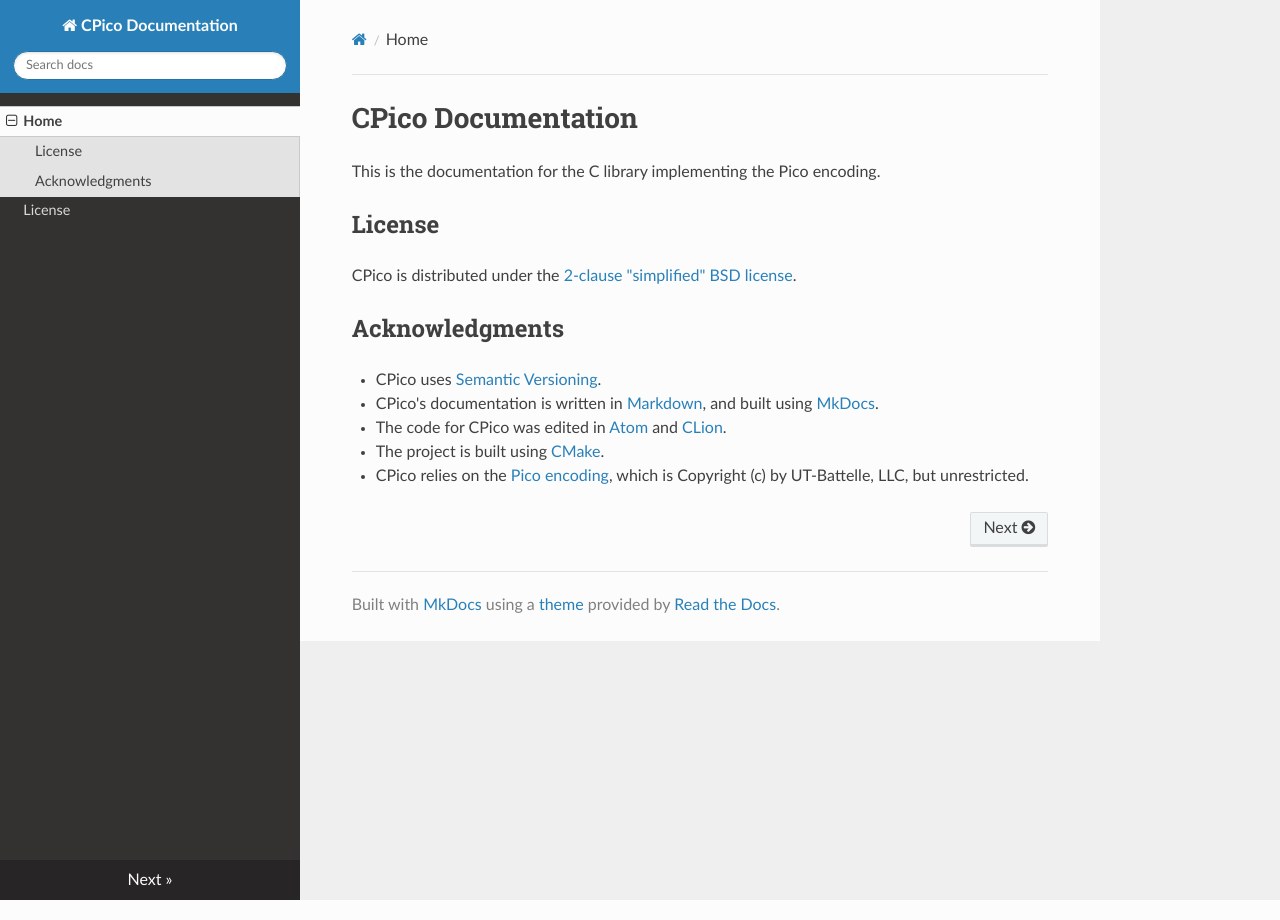
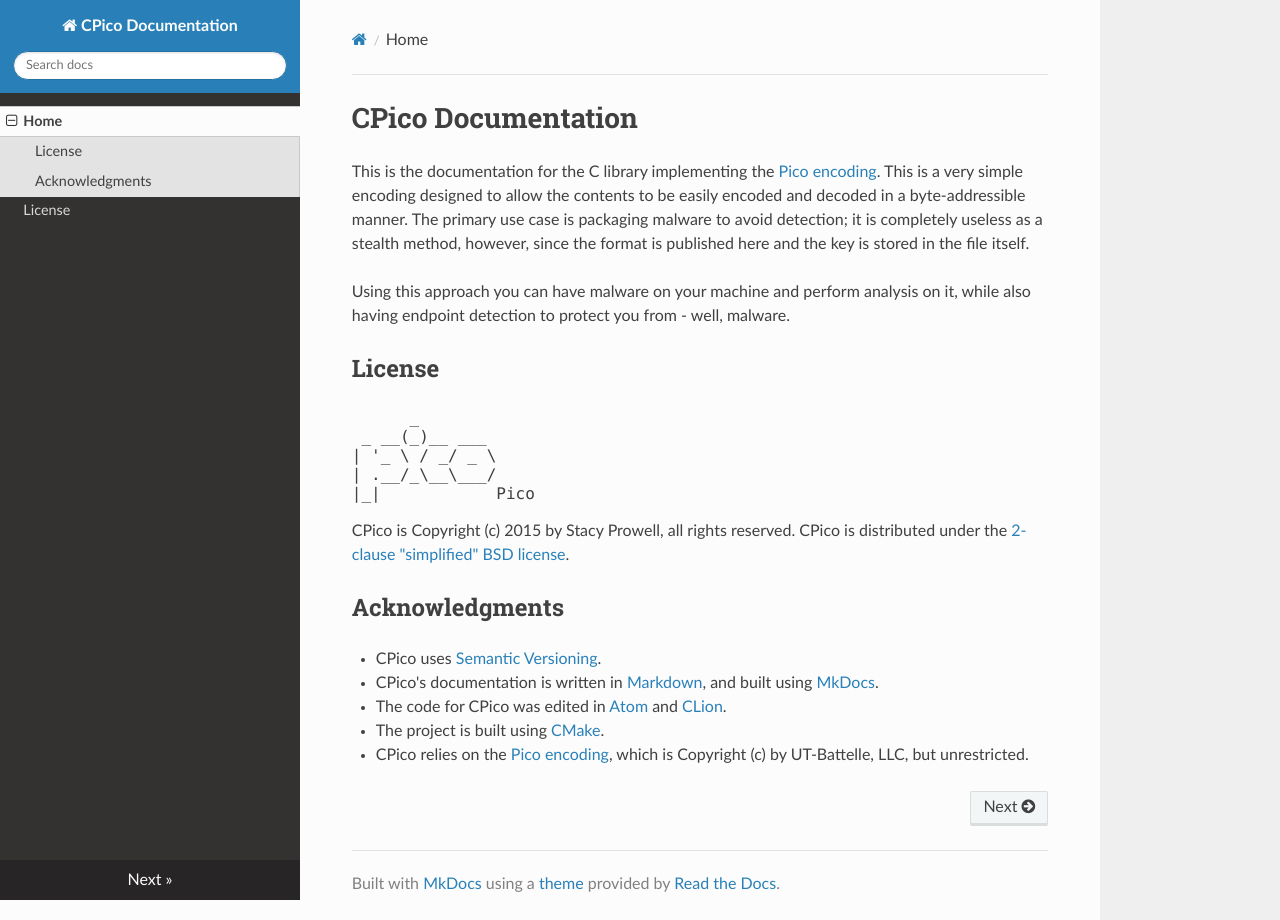
Before and after one commit to mons-pico/pico, an MkDocs documentation site: the page built from docs/index.md, in a window 1280 px wide. Built offline with MkDocs 1.6.1, drawn with Linux system fonts in a browser that asks for light colours; nearby versions of some CDN libraries; old or Windows-style settings are respelled for this version of MkDocs.

Commit message:
Update to documentation.

```diff
--- a/docs/index.md
+++ b/docs/index.md
@@ -1,11 +1,27 @@
 # CPico Documentation
 
-This is the documentation for the C library implementing the Pico encoding.
+This is the documentation for the C library implementing the
+[Pico encoding][mons-pico].  This is a very simple encoding designed to allow
+the contents to be easily encoded and decoded in a byte-addressible manner.
+The primary use case is packaging malware to avoid detection; it is completely
+useless as a stealth method, however, since the format is published here and
+the key is stored in the file itself.
+
+Using this approach you can have malware on your machine and perform analysis
+on it, while also having endpoint detection to protect you from - well, malware.
 
 ## License
 
-CPico is distributed under the
-[2-clause "simplified" BSD license](license.md).
+<pre>
+      _
+ _ __(_)__ ___
+| '_ \ / _/ _ \
+| .__/_\__\___/
+|_|            Pico
+</pre>
+
+CPico is Copyright (c) 2015 by Stacy Prowell, all rights reserved.  CPico is
+distributed under the [2-clause "simplified" BSD license](license.md).
 
 ## Acknowledgments
 
```
Also changed, not shown: docs/building.md (added, +50 -0 lines).
